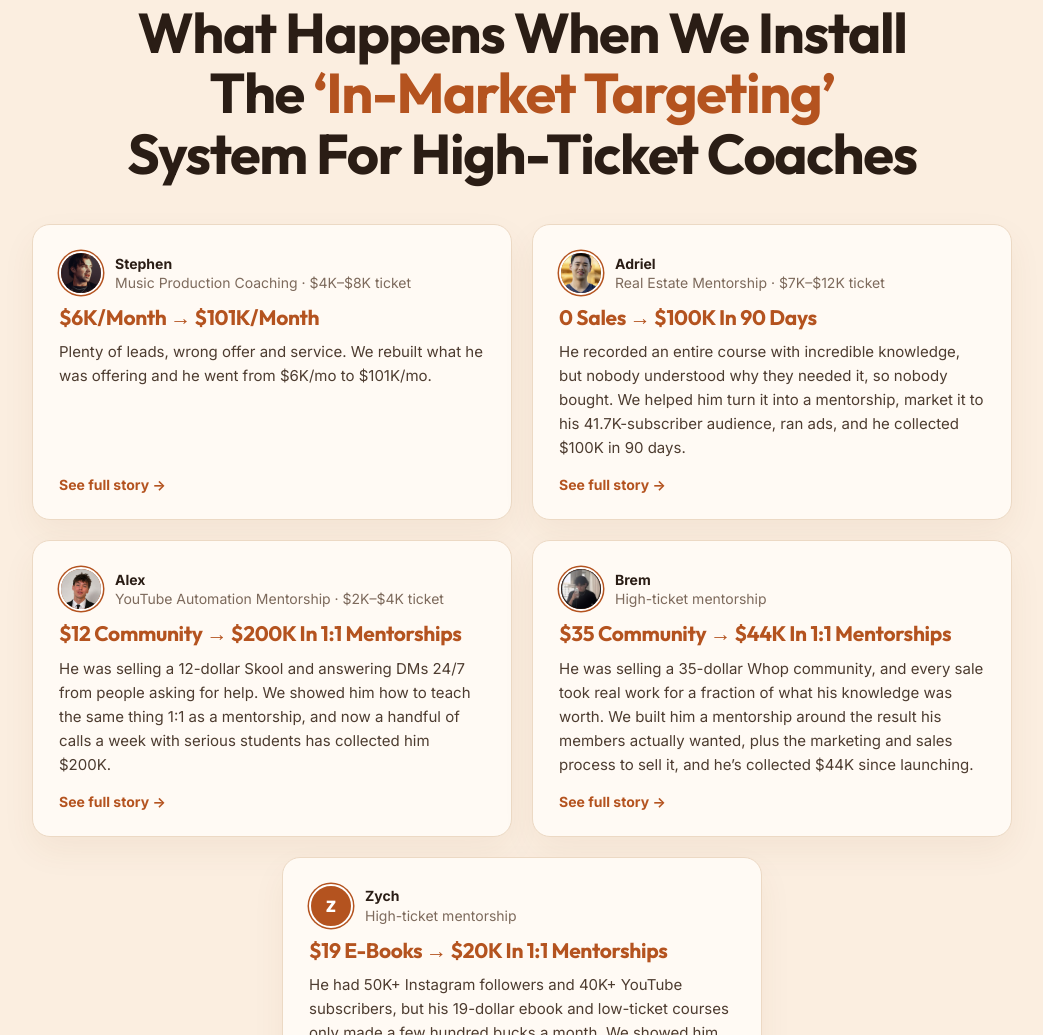
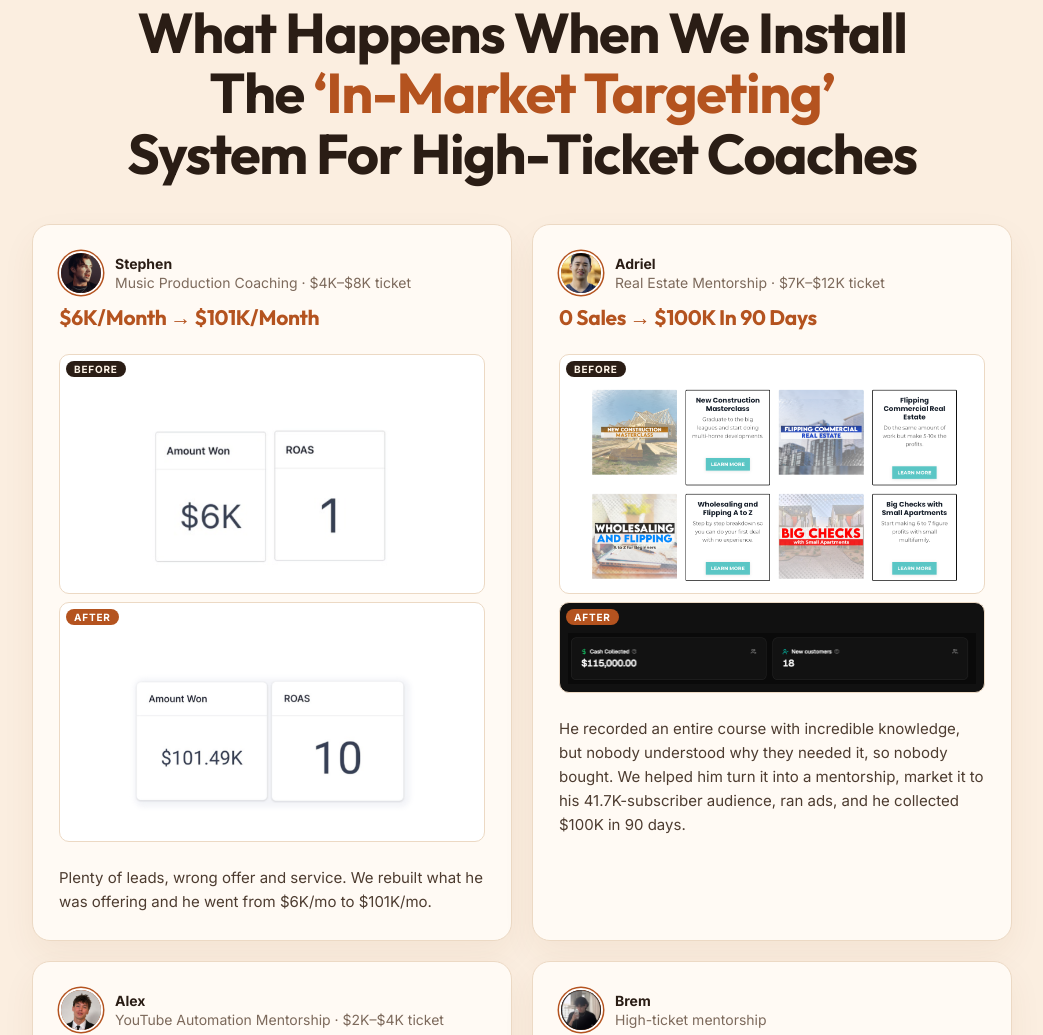
Before and after one commit to acqtom/paidcoachingcom, a plain HTML site: page audit/index.html in a window 1280 px wide. Shown: the part 1601-2636 px from the top of the page, without its empty margins (118-1161 px from the left). Drawn offline with Linux system fonts and the light colour scheme.

Commit message:
Proof cards: no popup; title, before/after screenshots, then breakdown copy in each card
Co-Authored-By: Claude Opus 5.5 <noreply@anthropic.com>

```diff
--- a/script.js
+++ b/script.js
@@ -135,12 +135,19 @@ document.getElementById("year").textContent = new Date().getFullYear();
     </article>`;
 
   // Summary cards
-  document.getElementById("results").innerHTML = COMPARISONS.map((c, i) => c.title ? `
-    <button class="story" type="button" data-story="${i}">${cardInner(c)}
-      <span class="story__more">See full story →</span>
-    </button>` : `
+  // Each card: title, then the before/after screenshots, then the short breakdown (no popup)
+  document.getElementById("results").innerHTML = COMPARISONS.map((c) => `
     <div class="story story--static">${cardInner(c)}
     </div>`).join("");
+  function cardShots(c) {
+    const shots = [c.before, c.after].filter((x) => x && x.img);
+    if (!shots.length) return "";
+    return `<span class="story__shots">${shots.map((x) => `
+        <span class="story__shot"${x.bg ? ` style="background:${x.bg}"` : ""}>
+          <span class="story__shot-label">${x.label}</span>
+          <img src="${x.img}" alt="${c.card.who} ${x.label.toLowerCase()}: ${x.caption}" loading="lazy" />
+        </span>`).join("")}</span>`;
+  }
   function cardInner(c) { return `
       <span class="story__head">
         <span class="story__pfp">${c.card.photo ? `<img src="${c.card.photo}" alt="" loading="lazy" onerror="this.remove()" />` : ""}${c.card.who[0]}</span>
@@ -148,6 +155,7 @@ document.getElementById("year").textContent = new Date().getFullYear();
       </span>
       <span class="story__metric">${c.card.metric}</span>
       ${c.card.sub ? `<span class="story__sub">${c.card.sub}</span>` : ""}
+      ${cardShots(c)}
       ${c.card.blurb ? `<span class="story__blurb">${c.card.blurb}</span>` : ""}`; }
 
   // Full story popup
--- a/theme-warm.css
+++ b/theme-warm.css
@@ -152,3 +152,15 @@ body { background: linear-gradient(180deg, #fdf4e9 0%, #fcefe1 100%); }
 .stat.stat--main, .stat--out.stat--main { color: #ffffff; border-color: var(--gold); }
 .stat--main strong { color: #ffffff; }
 .stat--main span { color: rgba(255, 255, 255, 0.88); }
+/* Proof cards: screenshots inside the card, between the title and the breakdown */
+.story__shots { display: grid; grid-template-columns: 1fr 1fr; gap: 8px; margin: 14px 0 4px; }
+.story__shot { position: relative; display: block; aspect-ratio: 4 / 3; border-radius: 10px; overflow: hidden; background: #ffffff; border: 1px solid var(--line-2); }
+.story__shot img { position: absolute; inset: 0; width: 100%; height: 100%; object-fit: contain; padding: 22px 6px 6px; box-sizing: border-box; }
+.story__shot-label { position: absolute; top: 6px; left: 6px; z-index: 1; padding: 2px 8px; border-radius: 999px; background: #2a1d15; color: #fdf3e6; font: 700 10px var(--body); letter-spacing: 0.08em; text-transform: uppercase; }
+.story__shot + .story__shot .story__shot-label { background: var(--gold); color: #ffffff; }
+.story__shots + .story__blurb { margin-top: 10px; }
+.story__shots { width: 100%; align-self: stretch; box-sizing: border-box; }
+/* stack screenshots full width at their natural shape so wide dashboards stay readable */
+.story__shots { grid-template-columns: 1fr; gap: 8px; }
+.story__shot { aspect-ratio: auto; padding: 30px 8px 8px; box-sizing: border-box; }
+.story__shot img { position: static; display: block; width: 100%; height: auto; max-height: 200px; object-fit: contain; padding: 0; margin: 0 auto; }
```
